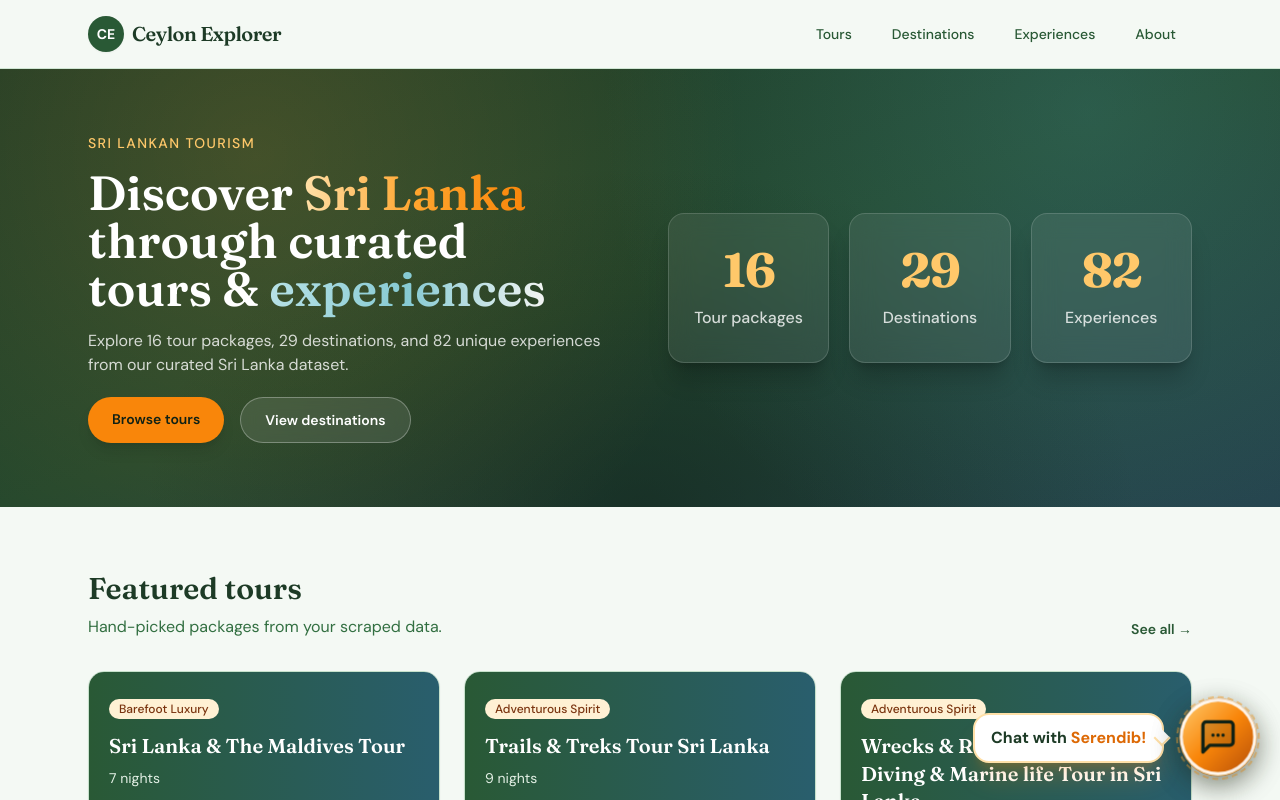
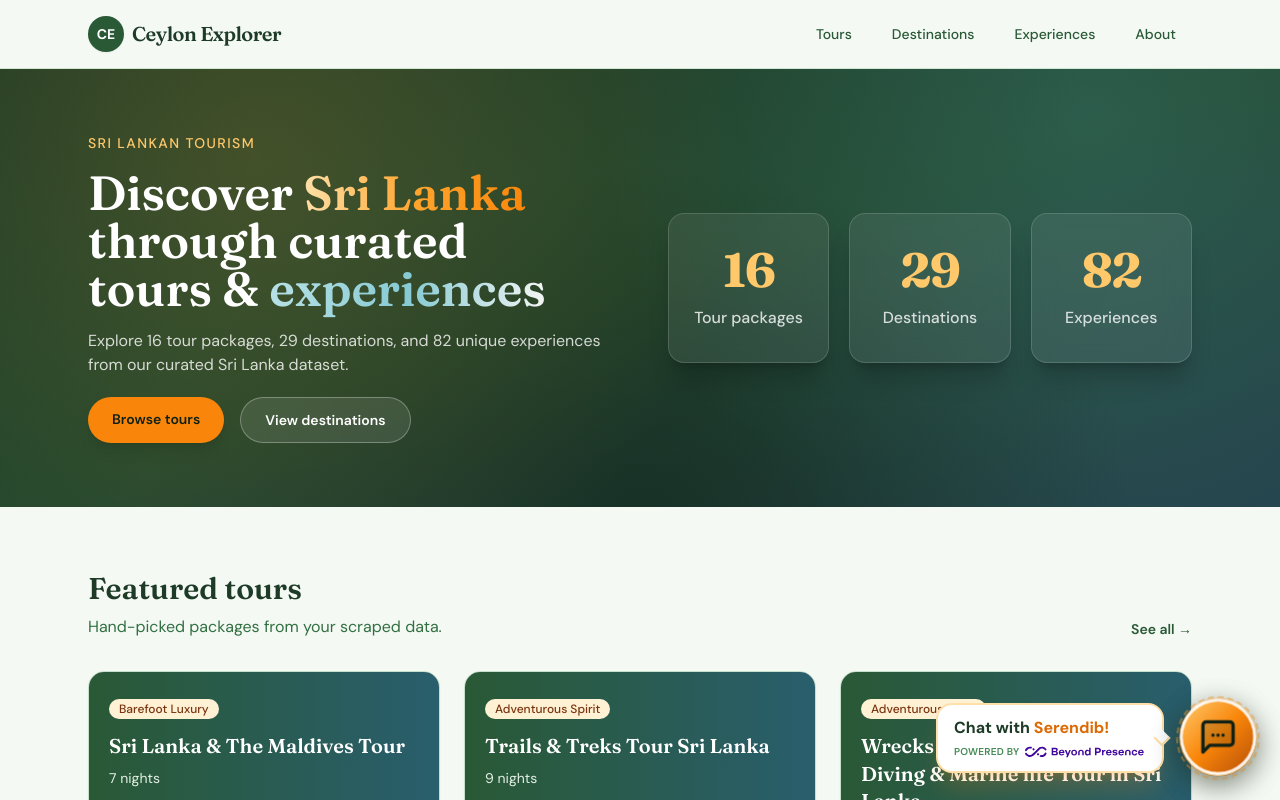
Before and after one commit to SSenitha/Cursor_24H, a Next.js app: page / in a window 1280 px wide. Shown: the top 800 px of the page. Built offline with nearby package versions, Linux system fonts and the light colour scheme.

Commit message:
added the beyond presence logo

```diff
--- a/src/components/ChatWidget.tsx
+++ b/src/components/ChatWidget.tsx
@@ -1,6 +1,8 @@
 "use client";
 
+import Image from "next/image";
 import { useCallback, useEffect, useId, useState } from "react";
+import beyondPresenceLogo from "../resources/dark.svg";
 
 const PRECALL_URL = "https://gdeshocean.dev/webhook/jetwing-precall";
 const PROMPT = "Chat with Serendib!";
@@ -201,11 +203,20 @@ export function ChatWidget() {
       <div className="flex items-center gap-3 sm:gap-4">
         {!open && (
           <p
-            className="relative max-w-[13rem] rounded-2xl border-2 border-saffron-200 bg-white px-4 py-3 text-base font-bold leading-snug shadow-xl shadow-saffron-500/20 [animation:chat-bubble-pop_0.55s_ease-out_both] sm:max-w-none sm:whitespace-nowrap"
+            className="relative max-w-[13rem] rounded-2xl border-2 border-saffron-200 bg-white px-4 py-3 text-base font-bold leading-snug shadow-xl shadow-saffron-500/20 [animation:chat-bubble-pop_0.55s_ease-out_both] sm:max-w-none"
             role="status"
           >
             <span className="text-jungle-900">Chat with </span>
             <span className="text-saffron-600">Serendib!</span>
+            <span className="mt-1.5 flex items-center gap-1.5 text-[10px] font-semibold uppercase tracking-wide text-jungle-500">
+              <span>Powered by</span>
+              <Image
+                src={beyondPresenceLogo}
+                alt="Beyond Presence"
+                className="h-3 w-auto"
+                priority
+              />
+            </span>
             <span
               className="absolute -right-1.5 top-1/2 h-3 w-3 -translate-y-1/2 rotate-45 border-r-2 border-b-2 border-saffron-200 bg-white"
               aria-hidden
```
Also changed, not shown: src/resources/dark.svg (added).
